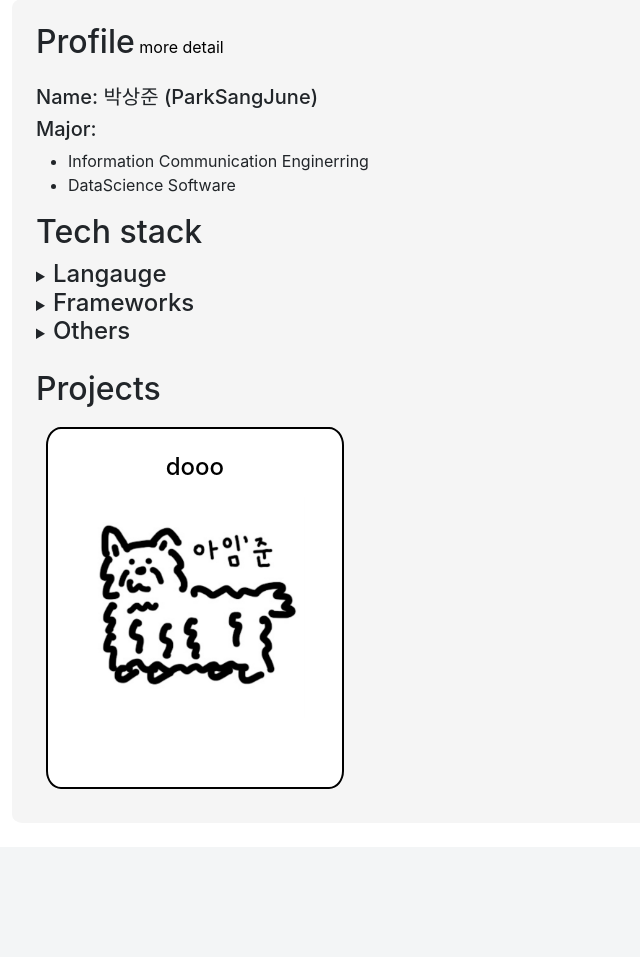
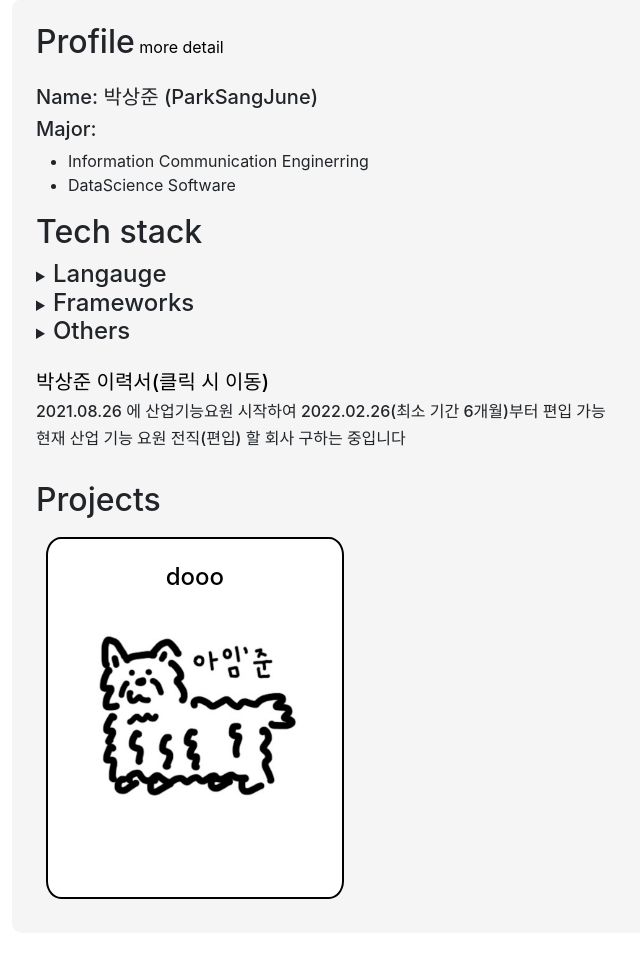
Before and after one commit to SJ-stk/sns-project, a Django app: page / in a window 1280 px wide. Shown: the part 81-1038 px from the top of the page, without its empty margins (108-748 px from the left). Before the commit the page ends 870 px from the top, so only its background shows below. Run offline with Django 3.2, Linux system fonts and the light colour scheme; data comes from the database, SQL or seed files in the repository; some libraries are stand-ins or nearby versions.

Commit message:
2022.02.22 업데이트

```diff
--- a/main/templates/main/mainpage.html
+++ b/main/templates/main/mainpage.html
@@ -19,6 +19,7 @@
     <details>
         <summary><h4 style="display:inline;">Langauge</h4></summary>
         <ul>
+            <li>JAVA</li>
             <li>Python</li>
             <li>C lang</li>
         </ul>
@@ -28,6 +29,7 @@
         <summary><h4 style="display:inline;">Frameworks</h4></summary>
         <ul>
             <li>Django</li>
+            <li>Spring Boot</li>
         </ul>
     </details>
 
@@ -35,9 +37,14 @@
         <summary><h4 style="display:inline;">Others</h4></summary>
         <ul>
             <li>Git & Github</li>
-            <li>AWS</li>
+            <li>AWS, RDS</li>
         </ul>
     </details>
+
+    <br>
+    <h5><a href="{% static 'files/resume.pdf'%}" target="_blank">박상준 이력서(클릭 시 이동)</a></h5>
+    <h6>2021.08.26 에 산업기능요원 시작하여 2022.02.26(최소 기간 6개월)부터 편입 가능</h6>
+    <h6>현재 산업 기능 요원 전직(편입) 할 회사 구하는 중입니다</h6>
 
     <br>
     <h2>Projects</h2>
```
Also changed, not shown: 1 other file.
